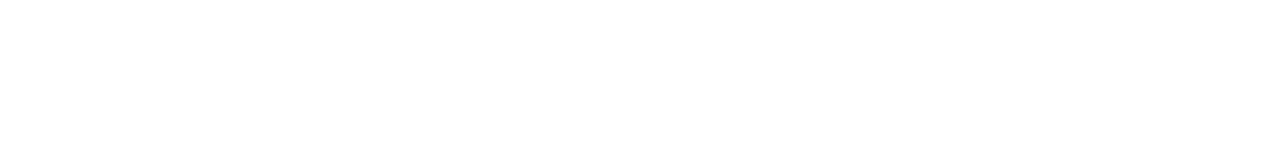
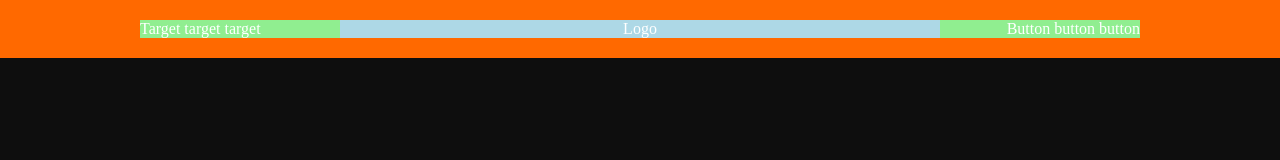
Before and after one commit to giorgiagalbullicavazzini/html-css-boolando, a plain HTML site: page index.html in a window 1280 px wide. Drawn offline with Linux system fonts and the light colour scheme.

Commit message:
Header template

```diff
--- a/css/style.css
+++ b/css/style.css
@@ -0,0 +1,80 @@
+/*
+==============
+Reset
+==============
+*/
+
+* {
+  box-sizing: border-box;
+  margin: 0;
+  padding: 0;
+}
+
+/*
+==============
+Debug
+==============
+*/
+
+.debug .header-logo {
+  background-color: lightblue;
+}
+
+.debug .header-target,
+.debug .header-buttons {
+  background-color: lightgreen;
+}
+
+/*
+==============
+Container
+==============
+*/
+
+body {
+  background-color: #0e0e0e;
+}
+
+.container {
+  max-width: 1400px;
+  margin: auto;
+  background-color: #ffffff;
+}
+
+.container-small {
+  max-width: 1000px;
+  margin: auto;
+}
+
+/*
+==============
+Header
+==============
+*/
+
+header {
+  background-color: #ff6900;
+  color: white;
+}
+
+header .container-small {
+  display: flex;
+}
+
+header .container-small > * {
+  margin: 20px 0;
+}
+
+.header-logo {
+  width: 60%;
+  text-align: center;
+}
+
+.header-target,
+.header-buttons {
+  width: 20%;
+}
+
+.header-buttons {
+  text-align: right;
+}
--- a/index.html
+++ b/index.html
@@ -11,8 +11,17 @@
   <link rel="stylesheet" href="css/style.css">
 </head>
 
-<body>
+<body class="debug">
+  <!-- Container -->
+  <div class="container">
     <!-- Header -->
+    <header>
+      <div class="container-small">
+        <div class="header-target">Target target target</div>
+        <div class="header-logo">Logo</div>
+        <div class="header-buttons">Button button button</div>
+      </div>
+    </header>
     <!-- // Header -->
 
     <!-- Main -->
@@ -20,6 +29,8 @@
 
     <!-- Footer -->
     <!-- // Footer -->
+  </div>
+  <!-- // Container -->
 </body>
 
 </html>
```
Lines whose indentation alone changed are shown as unchanged.
